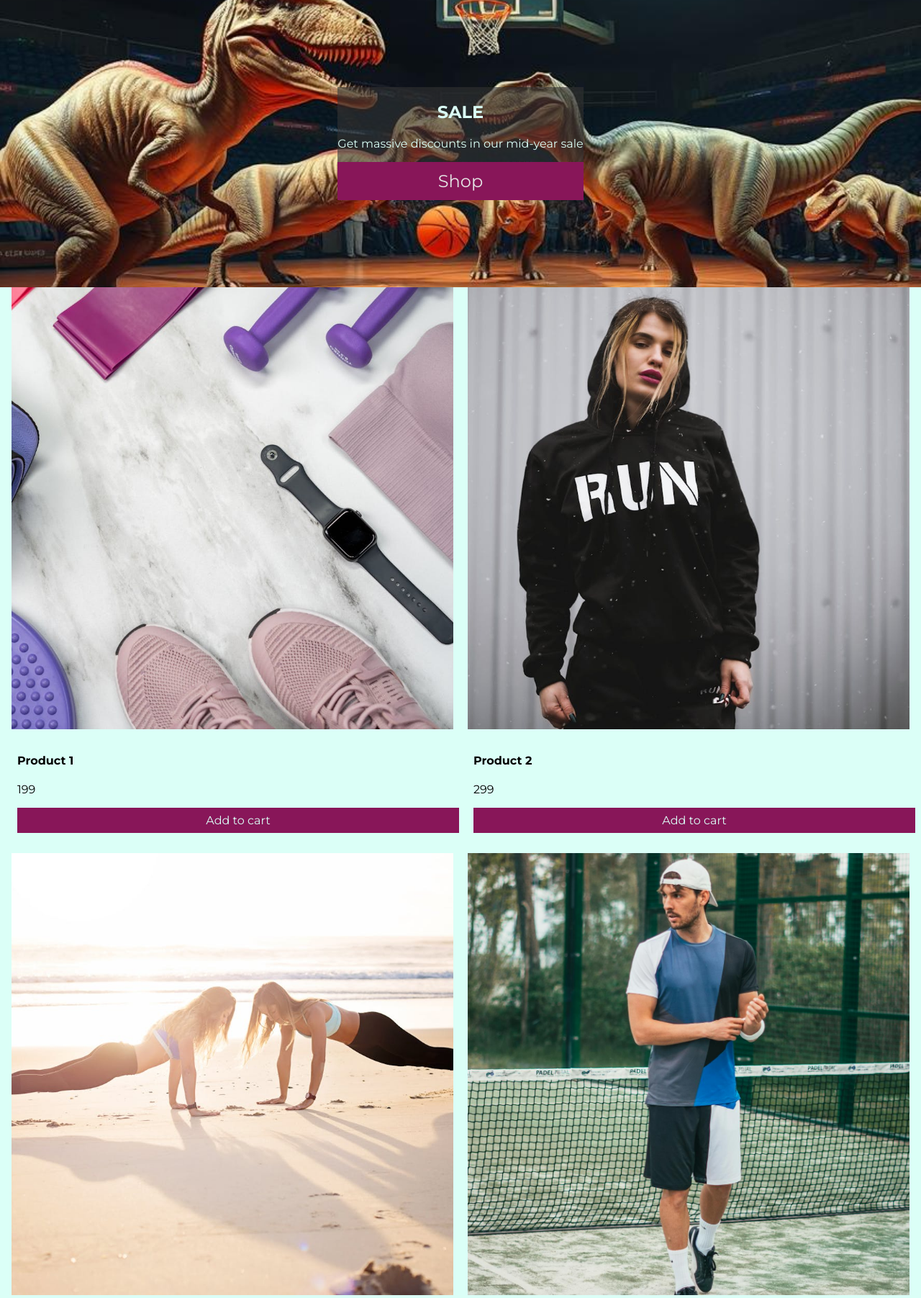
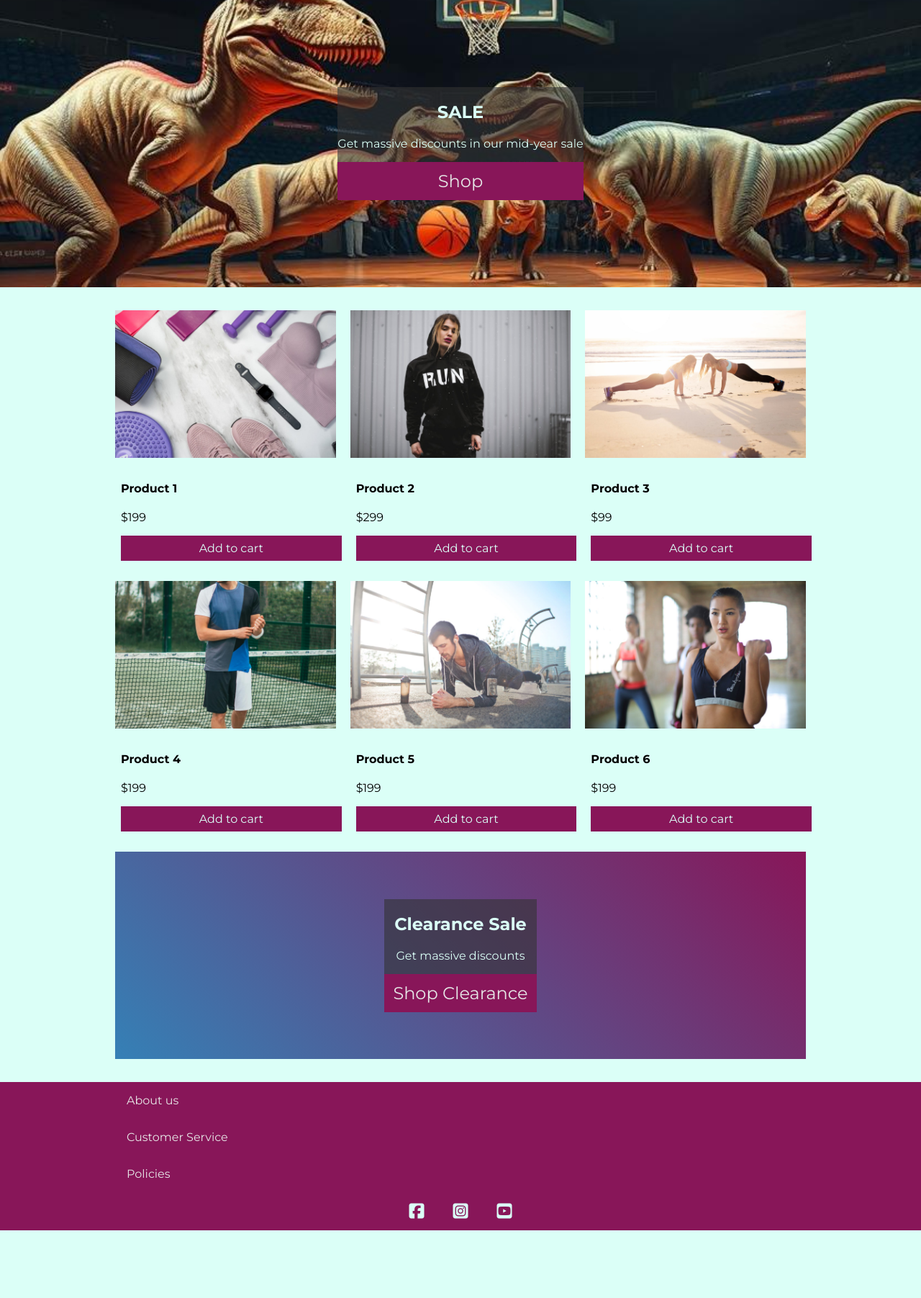
Before and after one commit to sebas265/classwork, a PHP site: page / in a window 1280 px wide. Shown: the part 143-1946 px from the top of the page at 72% size. After the commit the page ends 1852 px from the top, so only its background shows below. Run offline with PHP 8.4, Linux system fonts and the light colour scheme.

Commit message:
added footer and bottom banner

```diff
--- a/desktop.css
+++ b/desktop.css
@@ -6,4 +6,20 @@
     .nav-button {
         display: none;
     }
+    .container {
+        grid-template-columns: 1fr 1fr 1fr;
+        margin-left: 10em;
+        margin-right: 10em;
+    }
+    .card img {
+        aspect-ratio: 6/4;
+    }
+    .bottom-banner {
+        grid-column: span 3;
+        min-height: 16em;
+    }
+    .footer-nav {
+        margin-left: 10em;
+        margin-right: 10em;
+    }
 }
--- a/index.html
+++ b/index.html
@@ -116,7 +116,32 @@
                 </a>
             </div>
         </div>
+        <div class="bottom-banner">
+            <div class="banner-text">
+                <h2>Clearance Sale</h2>
+                <p>Get massive discounts</p>
+                <a href="clearance.html">Shop Clearance</a>
+            </div>
+        </div>
     </main>
+    <footer class="main-footer">
+        <nav class="footer-nav">
+            <a href="about.html">About us</a>
+            <a href="customer.html">Customer Service</a>
+            <a href="policies.html">Policies</a>
+        </nav>
+        <nav class="social-nav">
+            <a href="https://facebook.com">
+                <i class="fa-brands fa-square-facebook"></i>
+            </a>
+             <a href="https://instagram.com">
+                <i class="fa-brands fa-square-instagram"></i>
+            </a>
+            <a href="https://youtube.com">
+                <i class="fa-brands fa-square-youtube"></i>
+            </a>
+        </nav>
+    </footer>
 
 </body>
 
--- a/styles.css
+++ b/styles.css
@@ -127,6 +127,9 @@ body {
     aspect-ratio: 1/1;
     object-fit: cover;
 }
+.price::before {
+    content: "$";
+}
 .card-content {
     padding: 0.5em;
 }
@@ -145,4 +148,38 @@ body {
     gap: 20px;
     margin-left: 1em;
     margin-right: 1em;
+    margin-top: 2em;
+    margin-bottom: 2em;
 }
+.bottom-banner {
+    grid-column: span 2;
+    display: flex;
+    justify-content: center;
+    align-items: center;
+    background-color: var(--raspberry-rose);
+    padding: 1em;
+    background-image: linear-gradient(45deg,var(--steel-blue),var(--murrey));
+}
+.footer-nav {
+    display: flex;
+    flex-direction: column;
+}
+.footer-nav a {
+    padding: 1em;
+    text-decoration: none;
+    color: var(--lightgrey);
+}
+.main-footer {
+    background-color: var(--murrey);
+}
+.social-nav {
+    display: flex;
+    justify-content: center;
+    gap: 1em;
+}
+.social-nav a {
+    padding: 0.5em;
+    font-size: 1.5em;
+    color: var(--mint-green);
+    text-decoration: none;
+}
```
